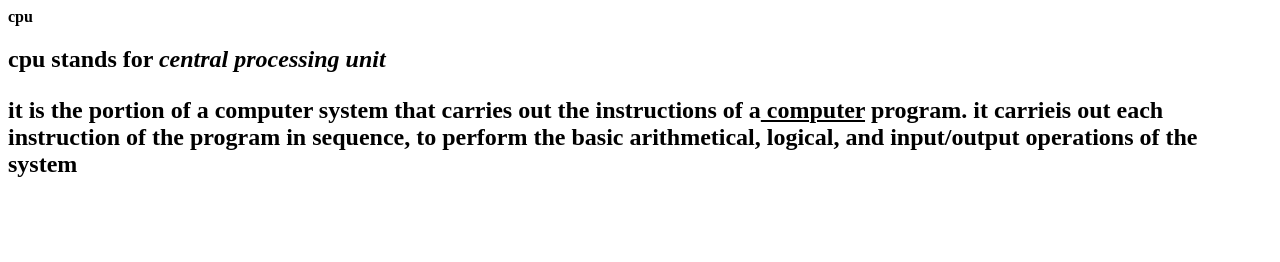
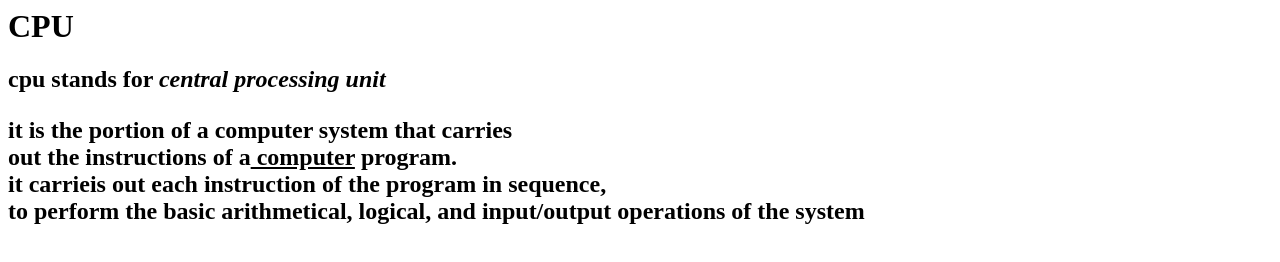
Before and after one commit to iamneo-production/ffbfbeebeeaefdaadaeccdfffebaeceaec, a plain HTML site: page public/index.html in a window 1280 px wide. Drawn offline with Linux system fonts and the light colour scheme.

Commit message:
Backup Commit

```diff
--- a/public/index.html
+++ b/public/index.html
@@ -1,12 +1,12 @@
 <html>
-    <head><b>cpu</b>
-    <title> cpu </title>
+    <h1><b>CPU</b>
+    <title>  </title>
     </head>
     <body>
-    <h2><b>cpu</b> stands for <i>central processing unit</i><br>
-       <p> it is the portion of a computer</u> system that carries
-           out the instructions of a<u> computer</u> program.
-           it carrieis out each instruction of the program in sequence,
-           to perform the basic arithmetical, logical, and input/output operations of the system
+    <h2><b>cpu</b> stands for <i>central processing unit</i></u><br>
+       <p> it is the portion of a computer</u> system that carries<br>
+           out the instructions of a<u> computer</u> program.<br>
+           it carrieis out each instruction of the program in sequence,<br>
+           to perform the basic arithmetical, logical, and input/output operations of the system<br>
        </body>
        </html>
```
